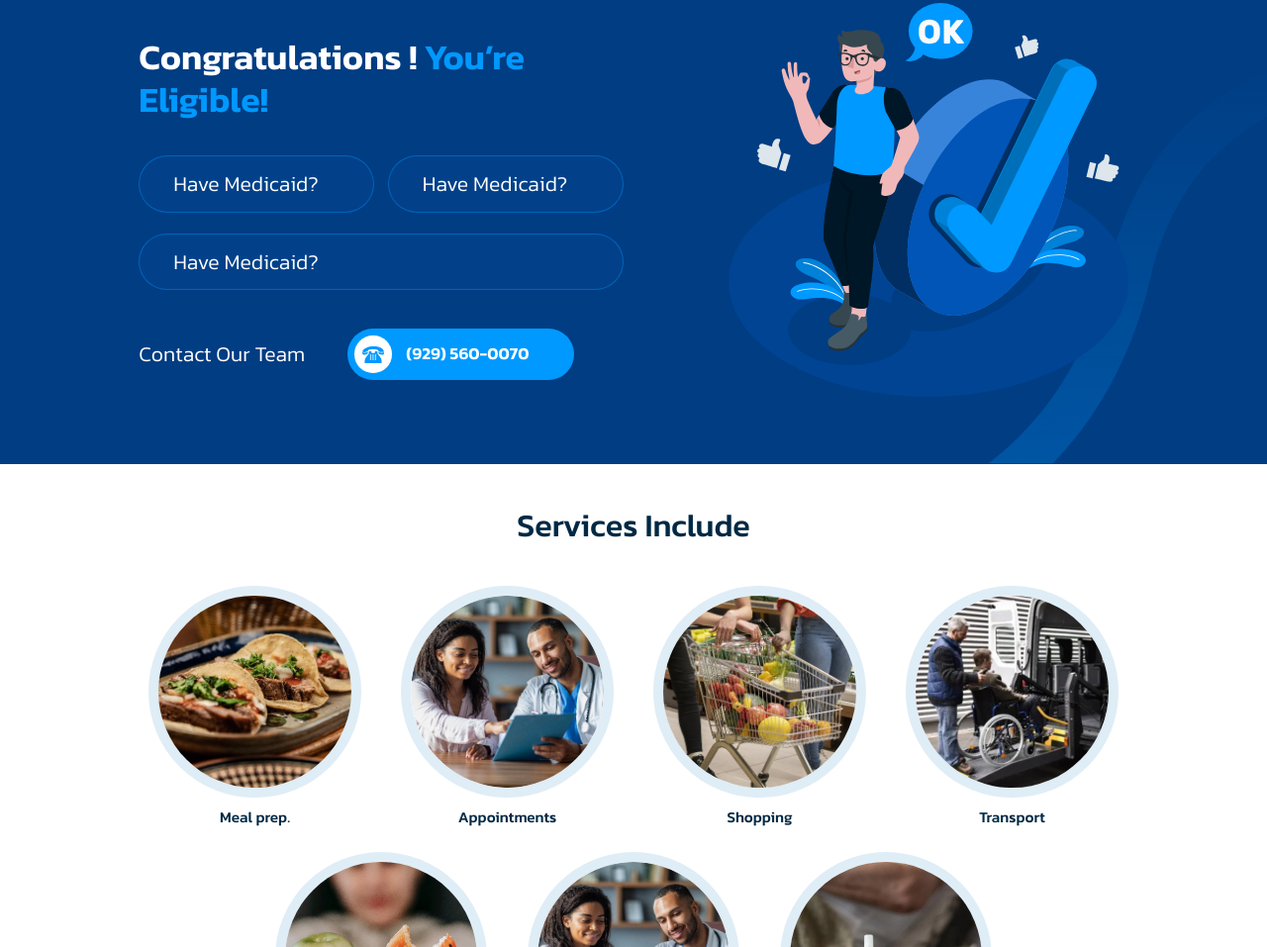
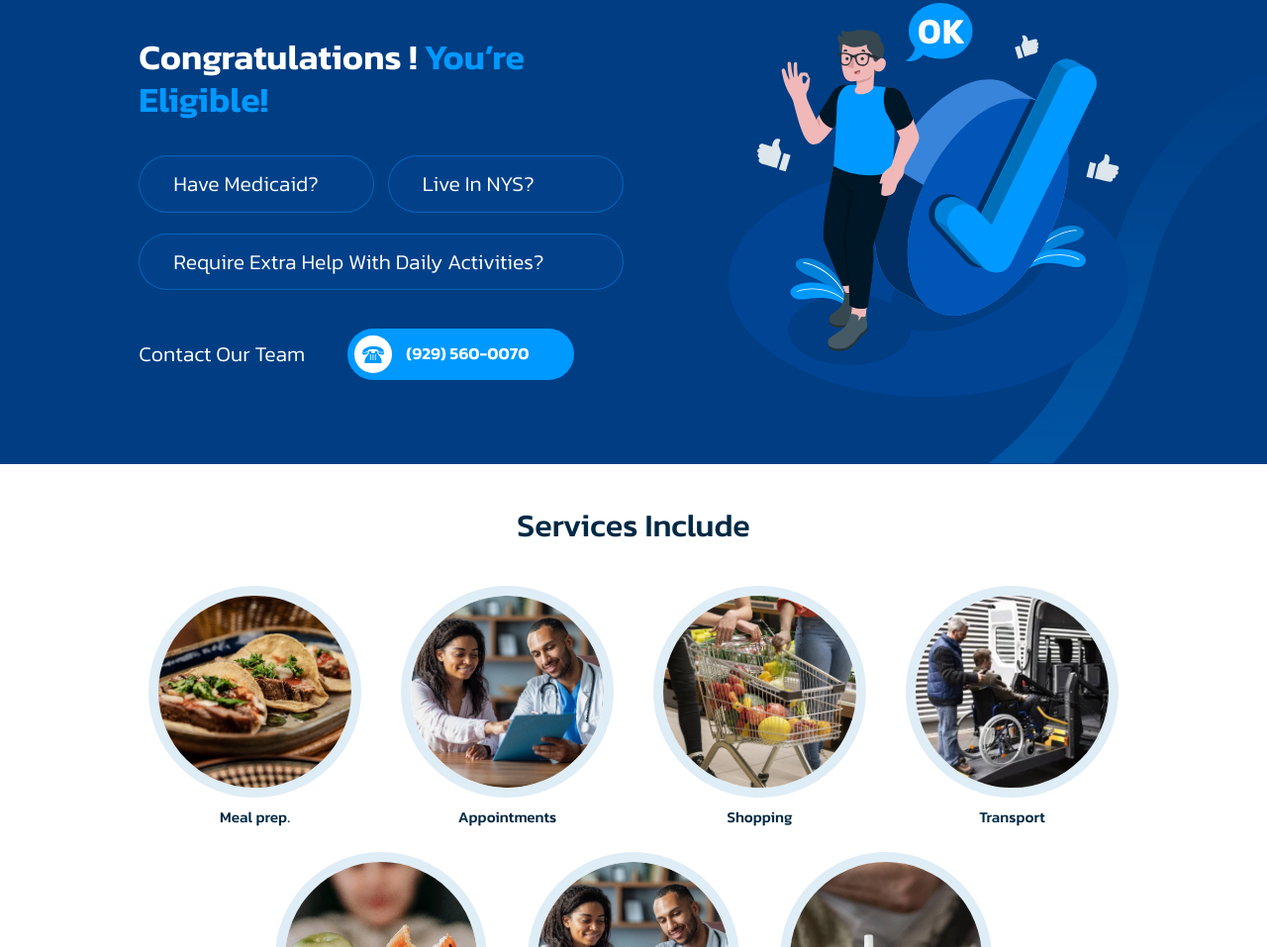
Before and after one commit to antonyspericorn/caregiver_html, a plain HTML site: page index.html in a window 1280 px wide. Shown: the part 4936-5893 px from the top of the page at 99% size. Drawn offline with nearby package versions, Linux system fonts and the light colour scheme.

Commit message:
text updation

```diff
--- a/index.html
+++ b/index.html
@@ -370,8 +370,8 @@
                                 <h2>Congratulations ! <span>You’re Eligible!</span></h2>
                                 <div class="qst-cover d-flex">
                                     <div class="qst-block qst-block-m">Have Medicaid?</div>
-                                    <div class="qst-block qst-block-m">Have Medicaid?</div>
-                                    <div class="qst-block">Have Medicaid?</div>
+                                    <div class="qst-block qst-block-m">Live In NYS?</div>
+                                    <div class="qst-block">Require Extra Help With Daily Activities?</div>
                                 </div>
                                 <div class="contact-block">
                                     <span class="txt-label">Contact Our Team</span>
```
